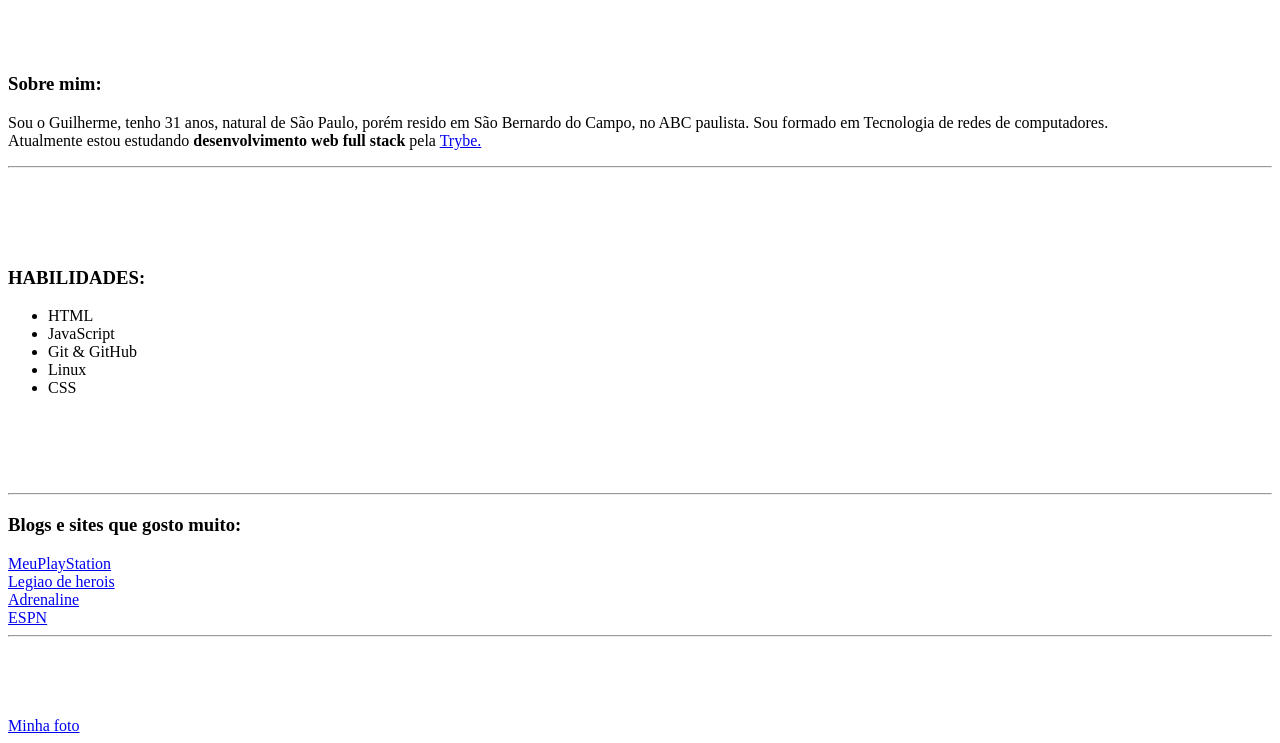
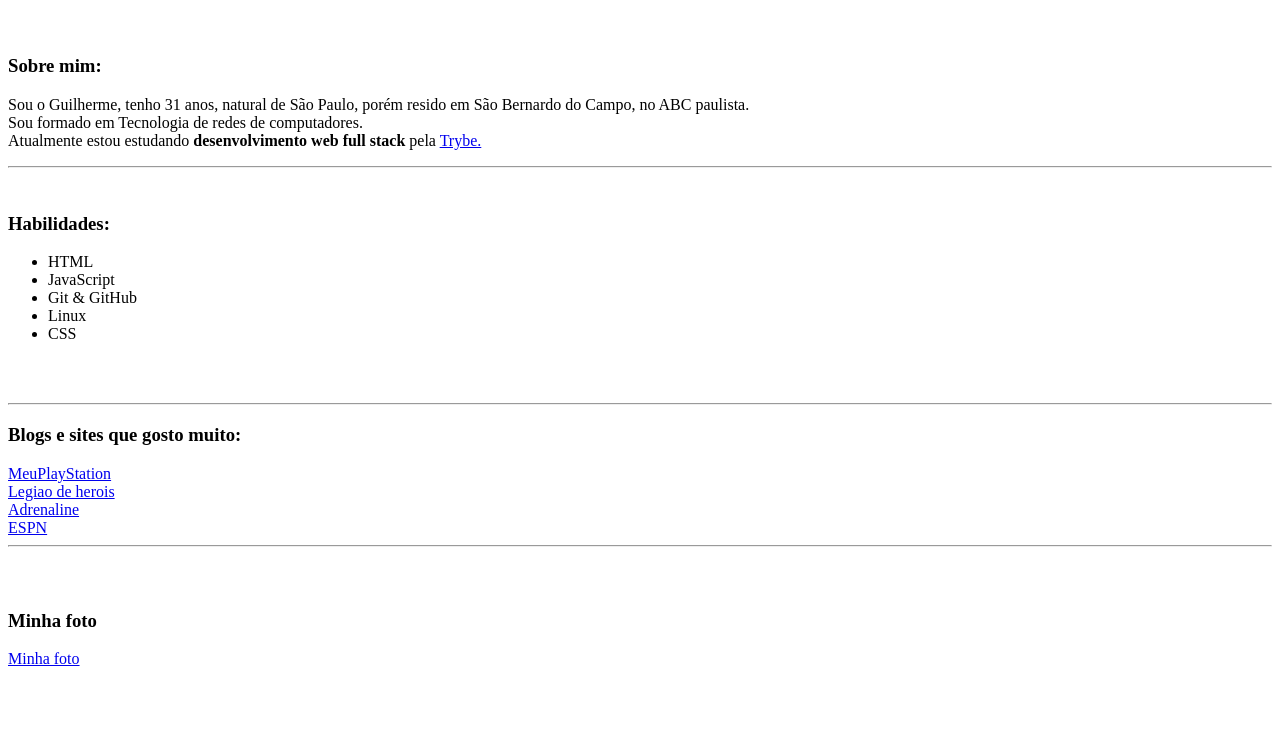
Before and after one commit to guicouto90/guicouto90.github.io, a plain HTML site: page index.html in a window 1280 px wide. Shown: the part 385-1128 px from the top of the page. After the commit the page ends 1061 px from the top, so only its background shows below. Drawn offline with Linux system fonts and the light colour scheme.

Commit message:
Ajustes na foto e link nos indices

```diff
--- a/index.html
+++ b/index.html
@@ -14,8 +14,8 @@
     <a href="#Sobre mim">Sobre mim ||</a>
     <a href="#Habilidades">Habilidades||</a>
     <a href="#Blogs">Blogs e sites||</a>
-    <a href="</a>
-    <a href="MinhaFoto.jpg" target="_blank">Minha foto</a>
+    <a href=#Foto"> Minha foto</a>
+
 
 
      <hr>
@@ -23,16 +23,13 @@
      <br>
      <br>
      <br>
-     <br>
      <h3 id="Sobre mim"> Sobre mim: </h3>
-     <p>Sou o Guilherme, tenho 31 anos, natural de São Paulo, porém resido em São Bernardo do Campo, no ABC paulista. Sou formado em Tecnologia de redes de computadores.<br> Atualmente estou estudando <strong>desenvolvimento web full stack </strong> pela  <a href="https://www.betrybe.com/" target="_blank">Trybe.</a> </p>
+     <p>Sou o Guilherme, tenho 31 anos, natural de São Paulo, porém resido em São Bernardo do Campo, no ABC paulista.<br> Sou formado em Tecnologia de redes de computadores.<br> Atualmente estou estudando <strong>desenvolvimento web full stack </strong> pela  <a href="https://www.betrybe.com/" target="_blank">Trybe.</a> </p>
 
     <hr>
     <br>
-    <br>
-    <br>
-    <br>
-    <h3 id="Habilidades">HABILIDADES: </h3>
+
+    <h3 id="Habilidades">Habilidades: </h3>
     <ul>
         <li>HTML</li>
         <li>JavaScript</li>
@@ -40,15 +37,12 @@
         <li>Linux</li>
         <li>CSS</li>
 
-
-
     </ul>
 
     <br>
     <br>
-    <br>
-    <br>
     <hr>
+
     <h3 id="Blogs">Blogs e sites que gosto muito: </h3>
 
     <a href="https://meups.com.br/" target="_blank"> MeuPlayStation</a><br>
@@ -60,9 +54,8 @@
     <hr>
     <br>
     <br>
-    <br>
-    <br>
 
+    <h3 id="Foto">Minha foto</h3>
     <a href="MinhaFoto.jpg" target="_blank">Minha foto</a>
 
 
```
